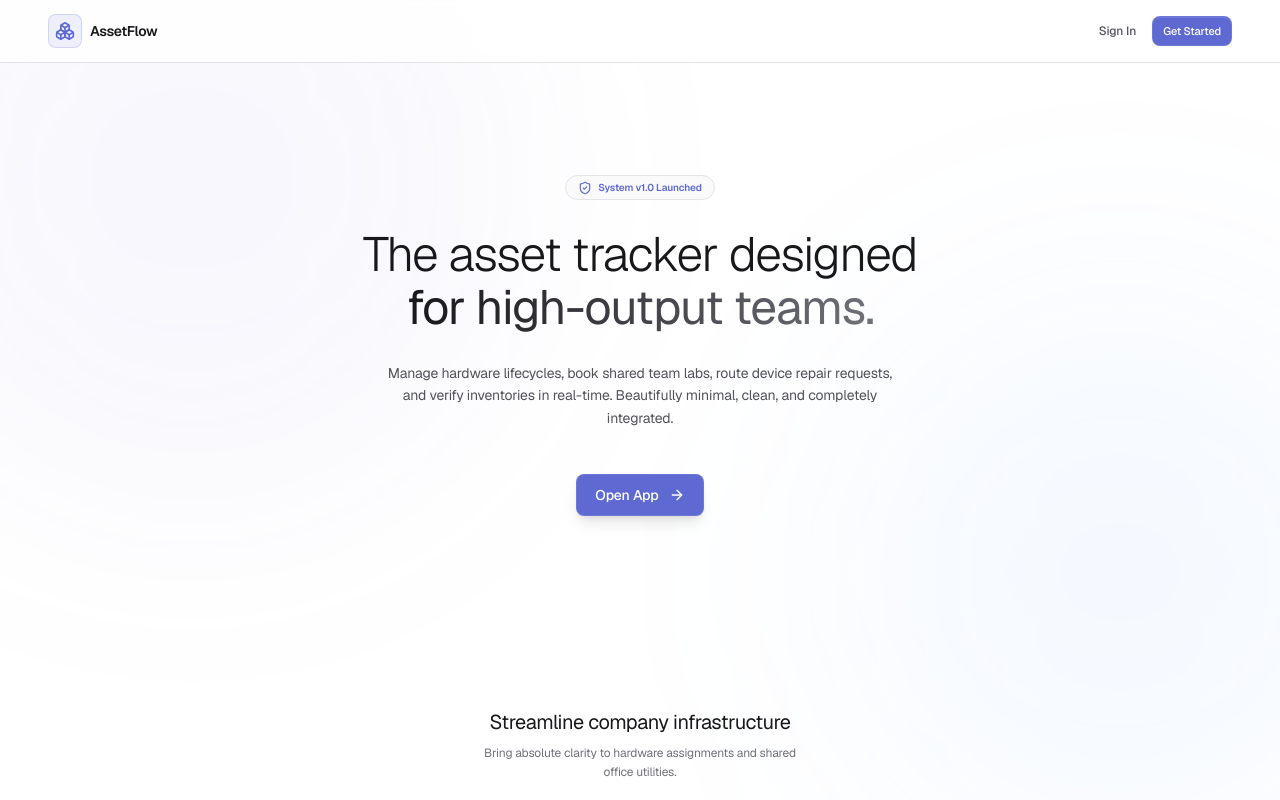
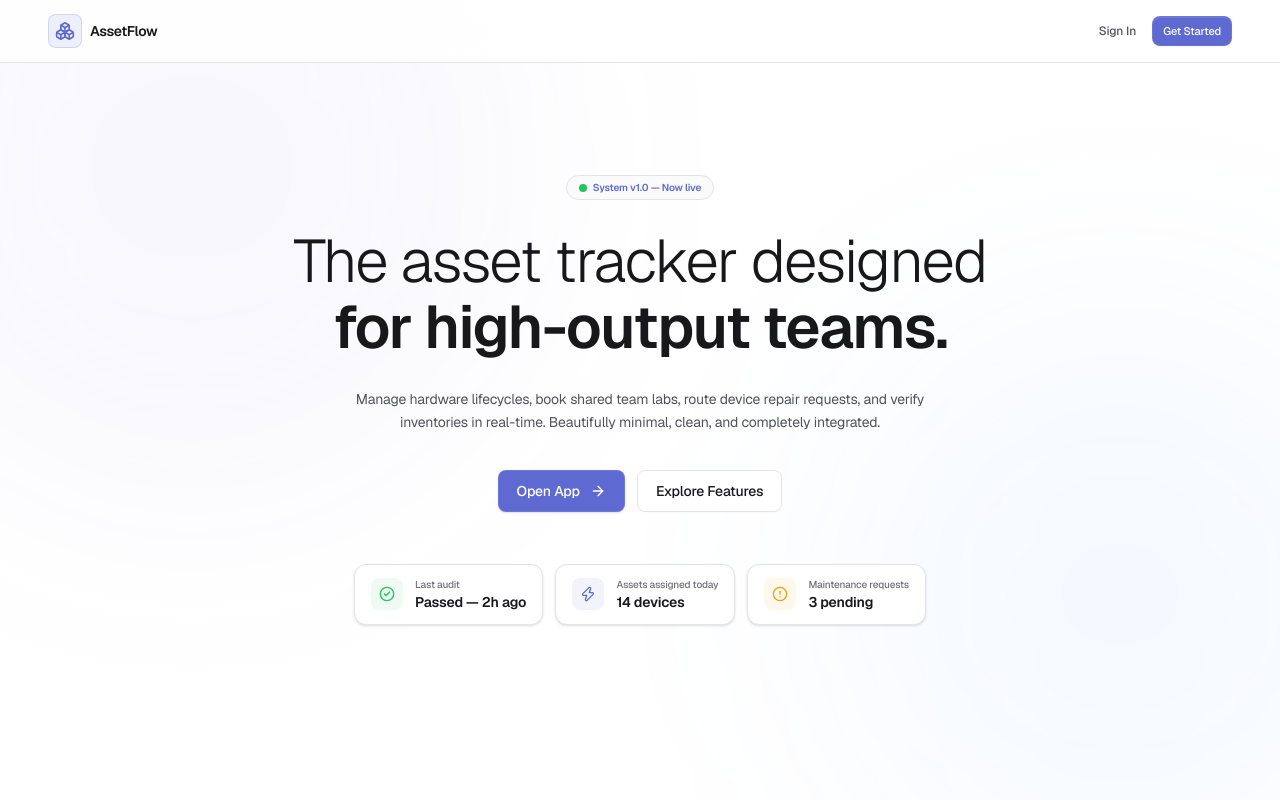
Before and after one commit to santusht06/odoo.sharexpress.in, a React (Vite) app in the folder frontend/: page / in a window 1280 px wide. Shown: the top 800 px of the page. Built offline with nearby package versions, Linux system fonts and the light colour scheme; no server answers.

Commit message:
feat: selectively merge hero page section with floating activity cards from salaj branch into santusht branch

```diff
--- a/frontend/src/pages/Home.jsx
+++ b/frontend/src/pages/Home.jsx
@@ -1,4 +1,4 @@
-import React from "react";
+import React, { useState } from "react";
 import { Link } from "react-router-dom";
 import {
   Boxes,
@@ -7,10 +7,43 @@ import {
   ClipboardCheck,
   BarChart3,
   ArrowRight,
-  ShieldCheck
+  ShieldCheck,
+  CheckCircle2,
+  Zap,
+  AlertCircle
 } from "lucide-react";
 import { motion } from "framer-motion";
 import Button from "../components/ui/Button";
+
+// Pulse Dot Helper
+function PulseDot({ color = "bg-status-success" }) {
+  return (
+    <span className="relative inline-flex h-2 w-2">
+      <span className={`animate-ping absolute inline-flex h-full w-full rounded-full ${color} opacity-60`} />
+      <span className={`relative inline-flex rounded-full h-2 w-2 ${color}`} />
+    </span>
+  );
+}
+
+// Activity Card Helper
+function ActivityCard({ icon: Icon, label, value, color, delay }) {
+  return (
+    <motion.div
+      initial={{ opacity: 0, y: 12 }}
+      animate={{ opacity: 1, y: 0 }}
+      transition={{ duration: 0.5, delay }}
+      className="bg-bg-card border border-border-primary rounded-xl px-4 py-3 shadow-sm flex items-center gap-3 min-w-[170px] text-left"
+    >
+      <div className={`p-2 rounded-lg ${color}`}>
+        <Icon className="h-4 w-4" />
+      </div>
+      <div>
+        <p className="text-[10px] text-text-muted font-medium">{label}</p>
+        <p className="text-sm font-semibold text-text-primary">{value}</p>
+      </div>
+    </motion.div>
+  );
+}
 
 export default function Home() {
   const containerVariants = {
@@ -89,46 +122,87 @@ export default function Home() {
       </header>
 
       {/* Hero Section */}
-      <section className="relative py-28 px-6 sm:px-12 flex flex-col items-center text-center max-w-4xl mx-auto space-y-7 z-10">
+      <section className="relative py-28 px-6 sm:px-12 flex flex-col items-center text-center max-w-5xl mx-auto space-y-7 z-10">
         <motion.span
-          initial={{ opacity: 0, scale: 0.95 }}
+          initial={{ opacity: 0, scale: 0.92 }}
           animate={{ opacity: 1, scale: 1 }}
-          transition={{ duration: 0.3 }}
+          transition={{ duration: 0.35 }}
           className="inline-flex items-center gap-1.5 px-3 py-1 rounded-full text-[10px] font-semibold bg-bg-secondary text-accent-purple border border-border-primary"
         >
-          <ShieldCheck className="h-3.5 w-3.5" /> System v1.0 Launched
+          <PulseDot />
+          <span>System v1.0 — Now live</span>
         </motion.span>
 
         <motion.h1
-          initial={{ opacity: 0, y: 15 }}
+          initial={{ opacity: 0, y: 18 }}
           animate={{ opacity: 1, y: 0 }}
-          transition={{ duration: 0.4, delay: 0.1 }}
-          className="text-4xl sm:text-5xl font-light tracking-tight leading-[1.1] text-text-primary"
+          transition={{ duration: 0.45, delay: 0.12 }}
+          className="text-4xl sm:text-5xl lg:text-6xl font-light tracking-tight leading-[1.1] text-text-primary"
         >
-          The asset tracker designed <br />
-          <span className="font-normal text-transparent bg-clip-text bg-gradient-to-r from-text-primary to-text-muted">for high-output teams.</span>
+          The asset tracker designed
+          <br />
+          <span className="font-semibold text-text-primary">
+            for high-output teams.
+          </span>
         </motion.h1>
 
         <motion.p
-          initial={{ opacity: 0, y: 15 }}
+          initial={{ opacity: 0, y: 18 }}
           animate={{ opacity: 1, y: 0 }}
-          transition={{ duration: 0.4, delay: 0.2 }}
-          className="text-xs sm:text-sm text-text-secondary max-w-lg mx-auto leading-relaxed"
+          transition={{ duration: 0.45, delay: 0.22 }}
+          className="text-sm text-text-secondary max-w-xl mx-auto leading-relaxed"
         >
-          Manage hardware lifecycles, book shared team labs, route device repair requests, and verify inventories in real-time. Beautifully minimal, clean, and completely integrated.
+          Manage hardware lifecycles, book shared team labs, route device repair
+          requests, and verify inventories in real-time. Beautifully minimal,
+          clean, and completely integrated.
         </motion.p>
 
         <motion.div
-          initial={{ opacity: 0, y: 15 }}
+          initial={{ opacity: 0, y: 18 }}
           animate={{ opacity: 1, y: 0 }}
-          transition={{ duration: 0.4, delay: 0.3 }}
-          className="pt-4"
+          transition={{ duration: 0.45, delay: 0.32 }}
+          className="flex items-center justify-center gap-3 pt-2"
         >
           <Link to="/signin">
-            <Button variant="primary" size="lg" className="shadow-lg">
+            <Button variant="primary" size="lg" className="shadow-sm">
               Open App <ArrowRight className="h-4 w-4" />
             </Button>
           </Link>
+          <a href="#features">
+            <Button variant="secondary" size="lg">
+              Explore Features
+            </Button>
+          </a>
+        </motion.div>
+
+        {/* Floating activity cards */}
+        <motion.div
+          initial={{ opacity: 0 }}
+          animate={{ opacity: 1 }}
+          transition={{ duration: 0.6, delay: 0.5 }}
+          className="flex flex-wrap justify-center gap-3 pt-6"
+        >
+          <ActivityCard
+            icon={CheckCircle2}
+            label="Last audit"
+            value="Passed — 2h ago"
+            color="text-status-success bg-status-success/8"
+            delay={0.55}
+          />
+          <ActivityCard
+            icon={Zap}
+            label="Assets assigned today"
+            value="14 devices"
+            color="text-accent-purple bg-accent-purple/8"
+            delay={0.65}
+          />
+          <ActivityCard
+            icon={AlertCircle}
+            label="Maintenance requests"
+            value="3 pending"
+            color="text-status-warning bg-status-warning/8"
+            delay={0.75}
+          />
         </motion.div>
       </section>
 
```
